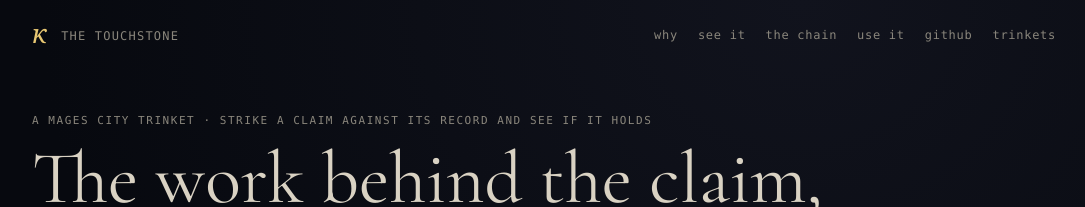
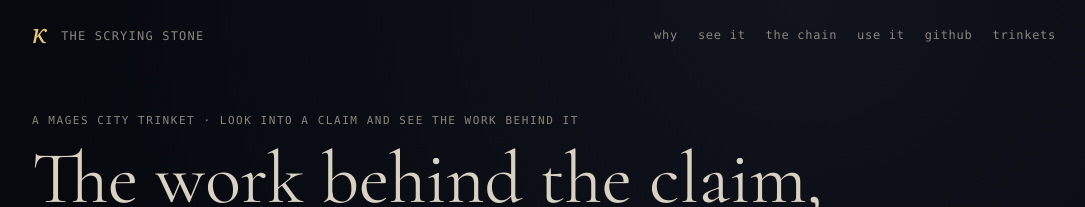
Before and after one commit to mitchuski/kappa-evidence-mage, a plain HTML site: page site/public/index.html in a window 1280 px wide. Shown: the top 207 px of the page, without its empty margins (96-1181 px from the left). Drawn offline with nearby package versions, Linux system fonts and the light colour scheme.

Commit message:
Project page is The Scrying Stone at scry.mages.city
Co-Authored-By: Claude Fable 5.2 <noreply@anthropic.com>

```diff
--- a/site/public/index.html
+++ b/site/public/index.html
@@ -1,6 +1,6 @@
 <!doctype html><html lang="en"><head><meta charset="utf-8"><meta name="viewport" content="width=device-width,initial-scale=1">
-<title>The Touchstone · κ evidence, the record behind Proof of Agentic Work</title>
-<meta name="description" content="The Touchstone: strike a claim against its record and see if it holds. κ evidence is the record layer of Proof of Agentic Work: every proposal, test and verdict an agent produces, failures included, named by the hash of its bytes and sealed under one root that anyone can re-derive. See a bundle and break it in your browser.">
+<title>The Scrying Stone · κ evidence, the record behind Proof of Agentic Work</title>
+<meta name="description" content="The Scrying Stone: look into a claim and see the work behind it. κ evidence is the record layer of Proof of Agentic Work: every proposal, test and verdict an agent produces, failures included, named by the hash of its bytes and sealed under one root that anyone can re-derive. See a bundle and break it in your browser.">
 <link rel="preconnect" href="https://fonts.googleapis.com"><link href="https://fonts.googleapis.com/css2?family=Cormorant+Garamond:ital,wght@0,400;0,500;1,400&display=swap" rel="stylesheet">
 <style>
 :root{color-scheme:dark;--bg:#07090f;--panel:#0d1018;--line:#23252e;--ink:#d9d2c3;--soft:#bdb6a7;--dim:#8a867c;--faint:#3a3a40;--gold:#e8c873;--cyan:#9fd6db;--coral:#e5a49c;--green:#a9d6a0;
@@ -111,11 +111,11 @@ footer{margin:72px 0 0;border-top:1px solid var(--line);padding:22px 0 90px;font
 @media(max-width:520px){#chain{grid-template-columns:1fr}#chain li{padding:0 0 22px}#chain li:last-child{padding-bottom:0}#chain li::after{display:none}#chain li.cut:not(:first-child)::before{left:14px;top:-20px}#chain .w{min-height:0}}
 </style></head><body><div class="wrap">
 
-<nav><a class="mark" href="/" aria-label="The Touchstone">κ <span>The Touchstone</span></a>
+<nav><a class="mark" href="/" aria-label="The Scrying Stone">κ <span>The Scrying Stone</span></a>
 <div class="links"><a href="#why">why</a><a href="#see">see it</a><a href="#chain-s">the chain</a><a href="#use">use it</a><a href="https://github.com/mitchuski/kappa-evidence-mage">github</a><a href="https://mages.city/trinkets.html">trinkets</a></div></nav>
 
 <header>
-<div class="kicker">A Mages City trinket · strike a claim against its record and see if it holds</div>
+<div class="kicker">A Mages City trinket · look into a claim and see the work behind it</div>
 <h1>The work behind the claim, sealed so anyone can <em>check</em> it.</h1>
 <p class="epi">An agent reports a result. κ evidence is everything that stands behind it: each proposal, test and verdict, the failures too, named by the hash of its own bytes and tied into one root. It is the record that Proof of Agentic Work is made of.</p>
 <div class="cta"><a class="btn gold" href="#see">See a bundle, then break it</a><a class="btn" href="#why">Why Proof of Agentic Work needs it</a></div>
@@ -250,7 +250,7 @@ python -c "import kappa as K; print(K.kappa_from_value({0: 'example/thing/1', 1:
 <blockquote>The decimal travels; the root stays. Whoever carries the measure carries the mint, and the mint remembers the hand that struck it.</blockquote>
 
 <footer>
-The Touchstone is a <a href="https://mages.city/trinkets.html">trinket</a> of <a href="https://mages.city">Mages City</a>. κ evidence, the format it tests, is part of <a href="https://agentprivacy.ai">agentprivacy</a>.<br>
+The Scrying Stone is a <a href="https://mages.city/trinkets.html">trinket</a> of <a href="https://mages.city">Mages City</a>. κ evidence, the format it reads, is part of <a href="https://agentprivacy.ai">agentprivacy</a>.<br>
 Built on the κ labels of the <a href="https://github.com/UOR-Foundation/kappa-registry">UOR kappa-registry</a> and the deterministic CBOR of <a href="https://github.com/BlockchainCommons/bc-dcbor-rust">Blockchain Commons</a>, and byte-compatible with kappa-core at 2af8656.<br>
 Code MIT OR Apache-2.0 · documents CC BY 4.0 · <a href="https://github.com/mitchuski/kappa-evidence-mage">source</a> · <a href="https://github.com/mitchuski/kappa-evidence-mage/blob/main/SCHEMA.md">schema</a> · <a href="https://github.com/mitchuski/kappa-evidence-mage/blob/main/SECURITY.md">security</a>
 </footer>
```
Also changed, not shown: site/template.html (+5 -5 lines), 2 other files.
